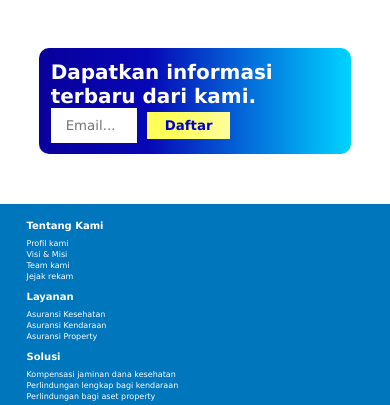
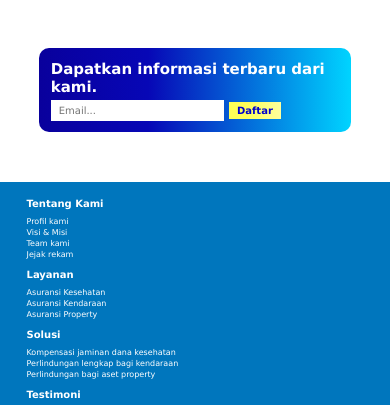
Before and after one commit to feliciasusanto/progate_6B, a plain HTML site: page index.html in a window 390 px wide. Shown: the part 37-442 px from the top of the page. Drawn offline with nearby package versions, Linux system fonts and the light colour scheme.

Commit message:
responsive subscribe form

```diff
--- a/index.html
+++ b/index.html
@@ -30,8 +30,10 @@
         <div class="container">
             <form action="/subscribe" method="post">
                 <h2>Dapatkan informasi terbaru dari kami.</h2>
-                <input type="email" name="email" placeholder="Email...">
-                <input type="button" value="Daftar">
+                <div class="inputs">
+                    <input type="email" name="email" placeholder="Email...">
+                    <input type="button" value="Daftar">
+                </div>
             </form>
         </div>
     </div>
--- a/progate_6B.css
+++ b/progate_6B.css
@@ -95,14 +95,14 @@ div.newsletter form h2, div.newsletter form input{
 div.newsletter form h2{
     color: white;
     font-size: 20px;
-    margin-right: 5%;
+    margin: 0 0 1% 0;
 }
 
 div.newsletter form input[type="email"]{
-    width: 30%;
+    width: 40%;
     border: none;
     background-color: white;
-    padding: 10px 15px;
+    padding: 8px 15px;
 }
 
 div.newsletter form input[type="email"]:focus, div.newsletter form input[type="email"]:hover{
--- a/responsive.css
+++ b/responsive.css
@@ -19,6 +19,19 @@
     }
     div.footer .social-media i{
         margin: 0 3px;
+    }
+    /* form subscribe */
+    div.newsletter form h2{
+        font-size: 18px;
+    }
+    div.newsletter form input[type="email"]{
+        padding: 7px 10px;
+        font-size: 10px;
+    }
+    div.newsletter form input[type="button"]{
+        padding: 4px 12px;
+        font-size: 10px;
+        margin: 0;
     }
 }
 
@@ -56,4 +69,15 @@
     div.footer .social-media i{
         margin: 0 2px;
     }
+    /* form subscribe */
+    div.newsletter form h2{
+        font-size: 15px;
+    }
+    div.newsletter form input[type="email"]{
+        width: 60%;
+        padding: 5px 8px;
+    }
+    div.newsletter form input[type="button"]{
+        padding: 3px 8px;
+    }
 }
```
